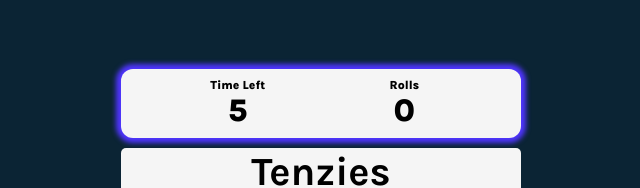
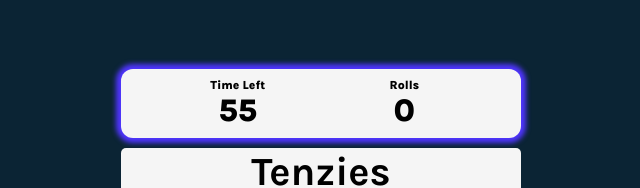
Before and after one commit to GoutamK1902/tenzies-game, a React (Vite) app: page / in a window 1280 px wide. Shown: the part 131-319 px from the top of the page, without its empty margins (319-959 px from the left). Built offline with nearby package versions, Linux system fonts and the light colour scheme.

Commit message:
Refactored

```diff
--- a/src/App.jsx
+++ b/src/App.jsx
@@ -9,7 +9,7 @@ export default function App() {
   const { width, height } = useWindowSize();
   const [dice, setDice] = useState(generateAllNewDice());
   const [rollCount, setRollCount] = useState(0);
-  const [timer, setTimer] = useState(10);
+  const [timer, setTimer] = useState(60);
 
   const gameWon =
     dice.every((die) => die.isHeld) &&
```
